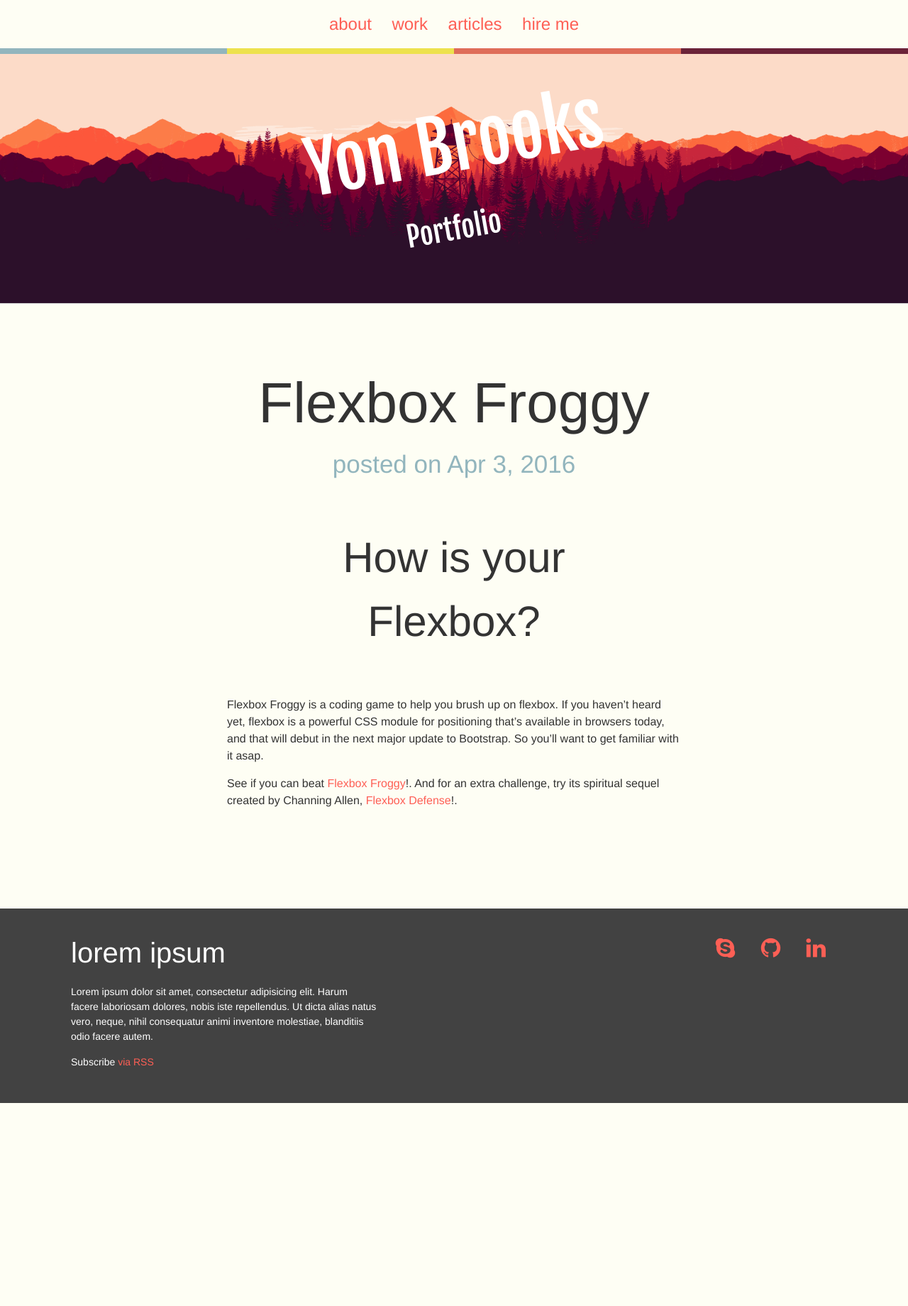
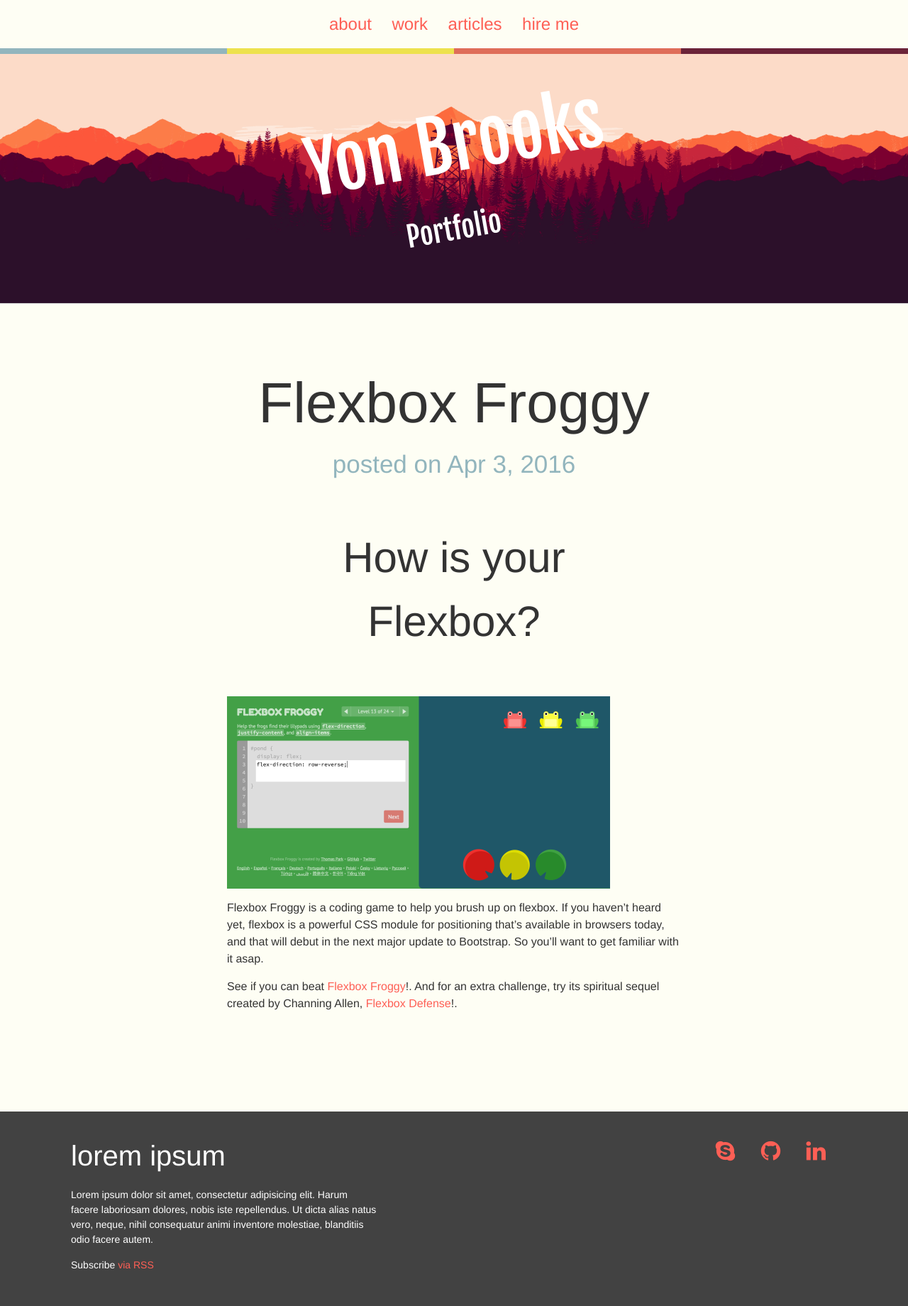
Before and after one commit to Yonald/portfolio, a Jekyll site: the page built from _posts/blog/2016-04-03-flexbox-froggy.markdown, in a window 1280 px wide. Shown: the whole page at 71% size. Built offline with Jekyll 4.4.1, drawn with Linux system fonts in a browser that asks for light colours; nearby versions of some CDN libraries; before the commit the page ends 1554 px from its top, so only the background shows below that.

Commit message:
flexbox image added

```diff
--- a/_posts/blog/2016-04-03-flexbox-froggy.markdown
+++ b/_posts/blog/2016-04-03-flexbox-froggy.markdown
@@ -9,6 +9,8 @@
 
 ## How is your Flexbox?
 
+![Flexbox Froggy](/images/flexbox_froggy.png)
+
 Flexbox Froggy is a coding game to help you brush up on flexbox. If you haven’t heard yet, flexbox is a powerful CSS module for positioning that’s available in browsers today, and that will debut in the next major update to Bootstrap. So you’ll want to get familiar with it asap.
 
 See if you can beat <a href="http://flexboxfroggy.com/">Flexbox Froggy</a>!. And for an extra challenge, try its spiritual sequel created by Channing Allen, <a href="http://www.flexboxdefense.com/">Flexbox Defense</a>!.
```
Also changed, not shown: images/flexbox_froggy.png (added).
